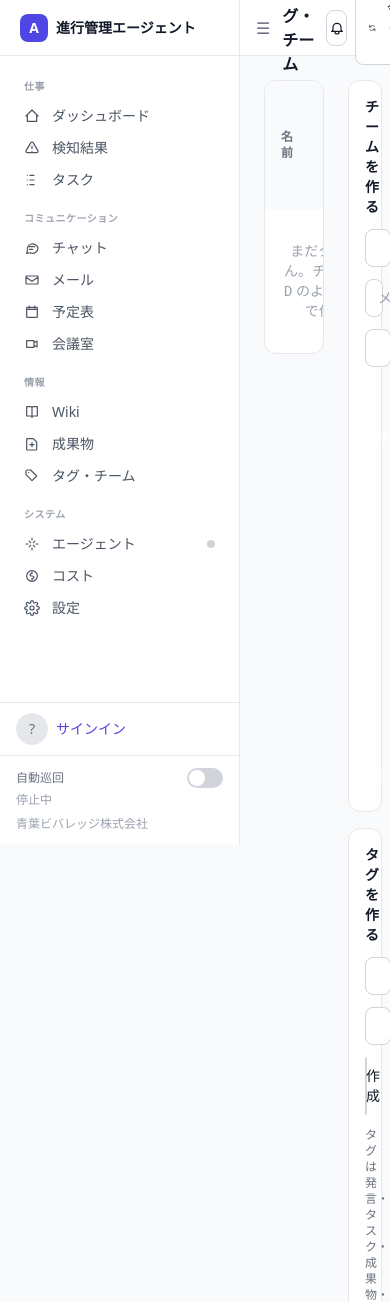
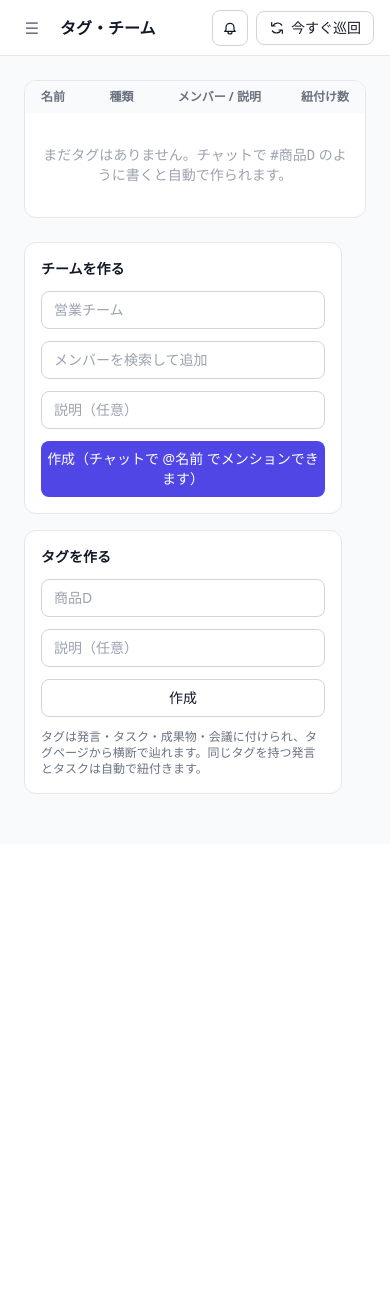
Before and after one commit to ryuga-yoshida/ai-hack-2026, a Python web app: template app/web/templates/tags.html in a window 390 px wide; the page is wider, and only the part inside the window is pictured. Shown: the top 1302 px of that part. After the commit the page ends 794 px from the top of that part, so only its background shows below. Run offline with Jinja, Linux system fonts and the light colour scheme; the template is opened without the code that fills it, so the values that code supplies are empty; some libraries are stand-ins or nearby versions.

Commit message:
モバイル幅: サイドバーをオーバーレイ化、ダッシュボード/詳細ページのグリッドをレスポンシブに

```diff
--- a/app/web/templates/base.html
+++ b/app/web/templates/base.html
@@ -30,7 +30,8 @@
 <body class="h-full bg-gray-50 text-gray-900 antialiased" x-data="shell()" x-init="init()">
 <div class="flex h-full min-h-screen">
   <!-- サイドバー -->
-  <aside class="w-60 shrink-0 bg-white border-r border-gray-200 flex-col" :class="sidebar ? 'flex' : 'hidden'" x-cloak>
+  <div x-show="sidebar && mobile" x-cloak class="fixed inset-0 bg-black/30 z-30 md:hidden" @click="sidebar = false"></div>
+  <aside class="w-60 shrink-0 bg-white border-r border-gray-200 flex-col max-md:fixed max-md:inset-y-0 max-md:left-0 max-md:z-40 max-md:shadow-xl" :class="sidebar ? 'flex' : 'hidden'" x-cloak>
     <a href="/" class="flex items-center gap-2 px-5 h-14 border-b border-gray-200">
       <span class="w-7 h-7 rounded-lg bg-indigo-600 text-white grid place-items-center text-sm font-bold">A</span>
       <span class="font-semibold text-sm">進行管理エージェント</span>
@@ -331,9 +332,11 @@ function palette() {
 function shell() {
   return {
     agent: {{ agent_state|tojson if agent_state is defined else '{}' }},
-    toasts: [], notif: 0, sidebar: (function () { try { return localStorage.getItem('sidebar') !== '0'; } catch (e) { return true; } })(),
+    toasts: [], notif: 0, mobile: window.innerWidth < 768,
+    sidebar: (function () { if (window.innerWidth < 768) return false; try { return localStorage.getItem('sidebar') !== '0'; } catch (e) { return true; } })(),
     init() {
       this.refresh(); setInterval(() => this.refresh(), 5000);
+      window.addEventListener('resize', () => { this.mobile = window.innerWidth < 768; });
       // キーボード: / で検索、Esc でモーダルを閉じる、g+d/t/c でジャンプ
       let g = false;
       document.addEventListener('keydown', e => {
--- a/app/web/templates/calendar_detail.html
+++ b/app/web/templates/calendar_detail.html
@@ -12,7 +12,7 @@
   <button class="text-sm border border-gray-300 rounded-lg px-3 py-1.5 bg-white text-gray-600 hover:text-red-600">削除</button></form>
 {% endblock %}
 {% block content %}
-<div class="grid grid-cols-3 gap-6">
+<div class="grid md:grid-cols-3 gap-6">
   <div class="col-span-2 space-y-4">
     <div class="bg-white border border-gray-200 rounded-xl p-5 text-sm space-y-2">
       <div class="text-lg font-semibold">{{ e.title }} <span class="text-xs font-normal px-1.5 py-0.5 rounded {% if e.kind == 'appointment' %}bg-gray-100 text-gray-600{% else %}bg-indigo-100 text-indigo-700{% endif %}">{{ '予定' if e.kind == 'appointment' else 'オンライン会議' }}</span></div>
--- a/app/web/templates/index.html
+++ b/app/web/templates/index.html
@@ -2,7 +2,7 @@
 {% block title %}ダッシュボード{% endblock %}
 {% block head %}<script src="https://cdn.jsdelivr.net/npm/chart.js@4"></script>{% endblock %}
 {% block content %}
-<div class="grid grid-cols-4 gap-4 mb-6">
+<div class="grid grid-cols-2 md:grid-cols-4 gap-4 mb-6">
   <div class="bg-white border border-gray-200 rounded-xl p-4">
     <div class="text-xs text-gray-500">未対応の検知</div>
     <div class="text-3xl font-semibold mt-1">{{ counts.notified + counts.pending }}</div>
@@ -31,7 +31,7 @@
 </div>
 
 <!-- 自律性の数値化 -->
-<div class="bg-gray-900 text-white rounded-xl p-5 mb-6 grid grid-cols-6 gap-4 text-sm">
+<div class="bg-gray-900 text-white rounded-xl p-5 mb-6 grid grid-cols-2 md:grid-cols-6 gap-4 text-sm">
   <div class="col-span-6 flex items-center justify-between"><div class="text-xs tracking-wider text-gray-400">AUTONOMY · 人間の指示なしに行った判断</div><div class="text-xs text-gray-400">巡回 自動 {{ autonomy.ticks_auto }} 回 · 手動 {{ autonomy.ticks_manual }} 回</div></div>
   <div><div class="text-3xl font-semibold">{{ autonomy.changes }}</div><div class="text-xs text-gray-400">調べた成果物の変更</div></div>
   <div><div class="text-3xl font-semibold text-emerald-400">{{ autonomy.auto_rate }}%</div><div class="text-xs text-gray-400">自動で完結（無視 {{ autonomy.ignored }} ＋ 通知 {{ autonomy.notified }}）</div></div>
@@ -41,7 +41,7 @@
   <div><div class="text-3xl font-semibold">{{ autonomy.suggestions }}<span class="text-base text-gray-400"> 提案</span></div><div class="text-xs text-gray-400">状態更新の提案（適用 {{ autonomy.applied }} · 会議リマインド {{ autonomy.reminders }}）</div></div>
 </div>
 
-<div class="grid grid-cols-3 gap-6">
+<div class="grid md:grid-cols-3 gap-6">
   <div class="col-span-2 space-y-4">
     <div class="flex items-center justify-between">
       <h2 class="font-semibold">未対応の検知</h2>
--- a/app/web/templates/tag_detail.html
+++ b/app/web/templates/tag_detail.html
@@ -24,7 +24,7 @@
 </div>
 {% endblock %}
 {% block content %}
-<div class="grid grid-cols-3 gap-6">
+<div class="grid md:grid-cols-3 gap-6">
   <div class="col-span-2 space-y-6">
     <div class="bg-white border border-gray-200 rounded-xl p-5">
       <h2 class="font-semibold mb-3">タスク <span class="text-xs text-gray-400 font-normal">{{ tasks|length }}</span></h2>
--- a/app/web/templates/tags.html
+++ b/app/web/templates/tags.html
@@ -1,7 +1,7 @@
 {% extends "base.html" %}
 {% block title %}タグ・チーム{% endblock %}
 {% block content %}
-<div class="grid grid-cols-3 gap-6">
+<div class="grid md:grid-cols-3 gap-6">
   <div class="col-span-2">
     <div class="bg-white border border-gray-200 rounded-xl overflow-hidden">
       <table class="w-full text-sm">
```
